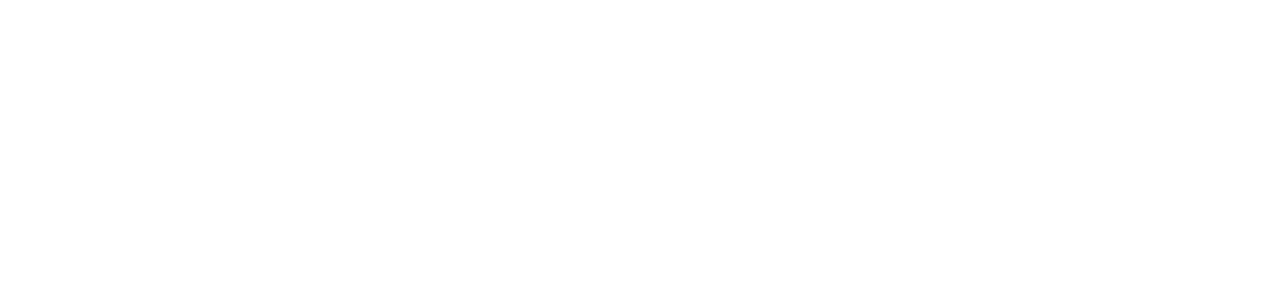
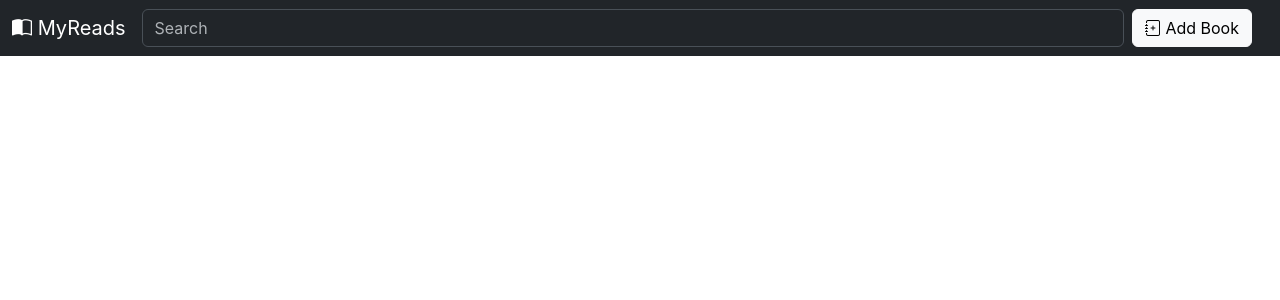
Before and after one commit to mauricioschneider/udacity-myreads, a React (Create React App) app: page / in a window 1280 px wide. Shown: the top 300 px of the page. Built offline with nearby package versions, Linux system fonts and the light colour scheme.

Commit message:
Add navbar html

```diff
--- a/src/components/App.js
+++ b/src/components/App.js
@@ -3,7 +3,18 @@
 
 function App() {
   return (
-    <div className="App">
+    <div data-bs-theme="dark" className="App">
+      <header>
+        <nav class="navbar navbar-expand-lg navbar-dark bg-dark" aria-label="Offcanvas navbar large">
+          <div class="container-fluid">
+            <a class="navbar-brand" href="#"><i class="bi bi-book-half"></i> MyReads</a>
+            <div class="d-flex justify-content-end flex-grow-1 pe-3">
+              <input class="form form-control me-2" type="search" placeholder="Search" aria-label="Search" />
+              <button class="btn btn-light text-nowrap" type="submit"><i class="bi bi-journal-plus"></i> Add Book</button>
+            </div>
+          </div>
+        </nav>
+      </header>
     </div>
   );
 }
```
